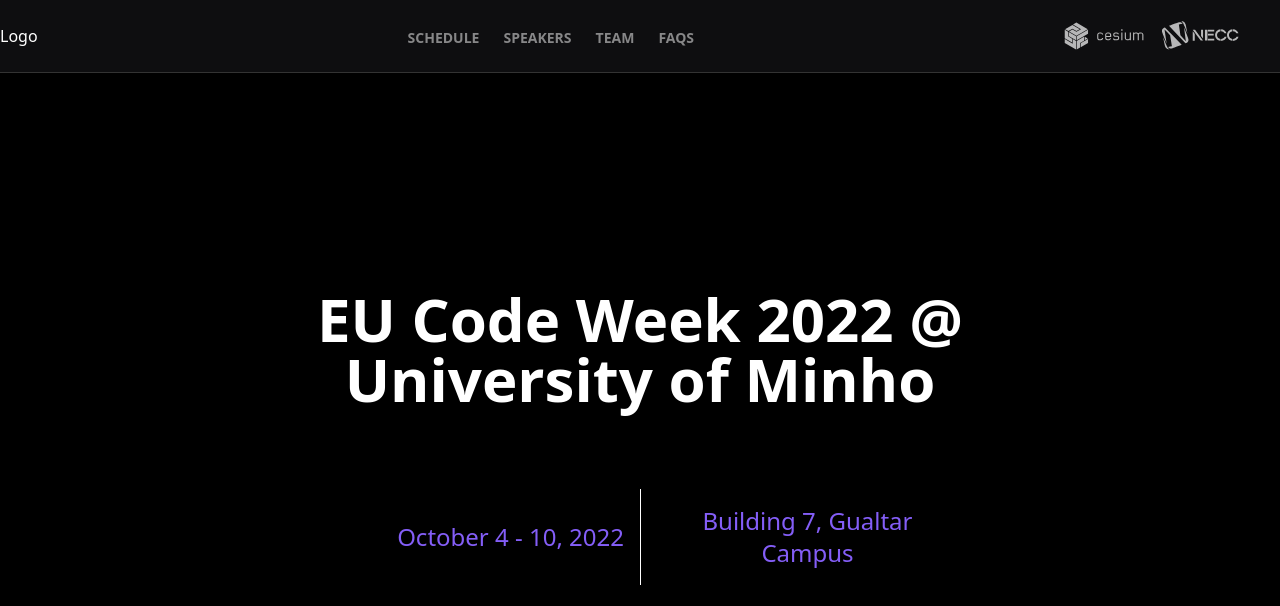
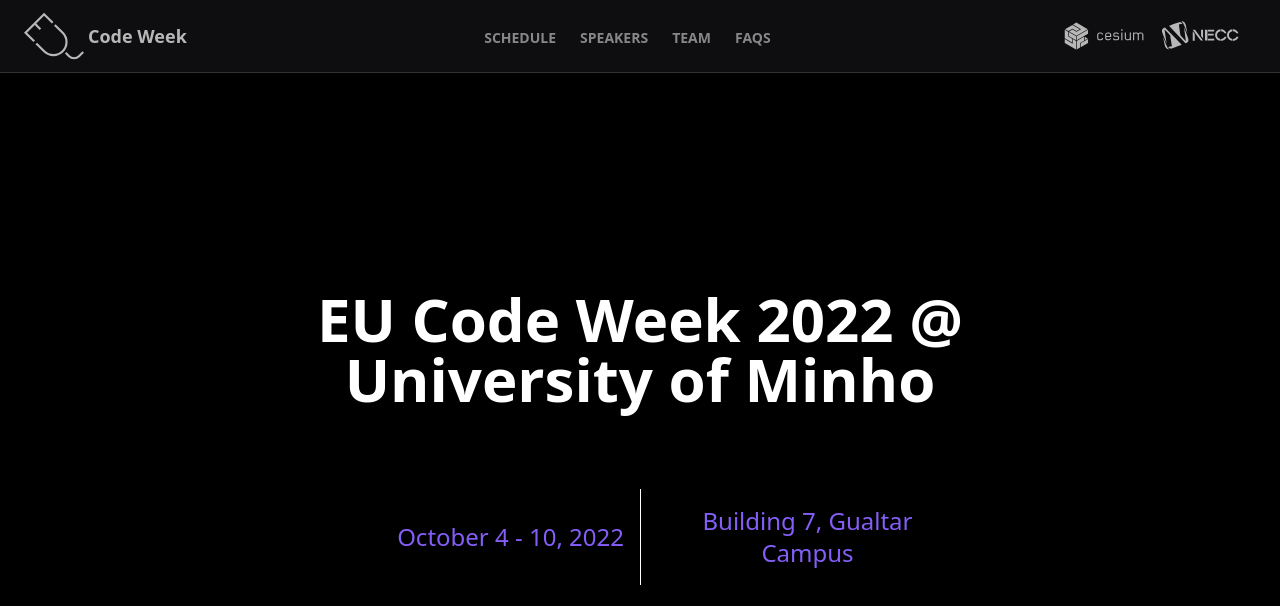
Before and after one commit to cesium/codeweek, a Next.js app: page / in a window 1280 px wide. Shown: the top 606 px of the page. Built offline with nearby package versions, Linux system fonts and the light colour scheme.

Commit message:
Add Logo to Navbar (#20)

```diff
--- a/components/Navbar/index.jsx
+++ b/components/Navbar/index.jsx
@@ -22,12 +22,19 @@ export default function Navbar({ current_page, children }) {
       {({ open }) => (
         <>
           <div className="hidden lg:flex bg-gray1 w-full items-center justify-between border-b border-gray2">
-            <div className="text-white">
-              <Link href="/" className="text-white no-underline">
-                Logo
-              </Link>
-            </div>
-            <div className="flex gap-x-4 uppercase h-[72px]">
+            <Link href="/">
+              <div className="flex row ml-6 cursor-pointer opacity-70 hover:opacity-100">
+                <img
+                  className="w-[60px] h-[60px] pt-2"
+                  src="/images/logos/cw-white.svg"
+                  alt=""
+                />
+                <a className="text-white text-md font-semibold sm:text-lg sm:font-bold px-1 py-5">
+                  Code Week
+                </a>
+              </div>
+            </Link>
+            <div className="flex gap-x-4 uppercase h-[72px] mx-auto">
               {navigation.map((item) => (
                 <Link key={item.slug} href={item.slug}>
                   <a
@@ -64,8 +71,16 @@ export default function Navbar({ current_page, children }) {
               </Link>
             </div>
           </div>
-          <div className="relative z-50 flex lg:hidden h-[72px] bg-gray1 w-full items-center justify-between border-b border-gray2">
-            <div className="text-white">Logo</div>
+          <div className="relative z-50 flex row lg:hidden h-[72px] bg-gray1 w-full items-center justify-between border-b border-gray2">
+            <Link href="/">
+              <div className="ml-7 cursor-pointer opacity-70 hover:opacity-100">
+                <img
+                  className="w-[50px] h-[50px] justify-center"
+                  src="/images/logos/cw-white.svg"
+                  alt=""
+                />
+              </div>
+            </Link>
             <Disclosure.Button className="inline-flex h-6 w-6 mr-10 items-center justify-center text-white">
               {open ? (
                 <FontAwesomeIcon
```
Also changed, not shown: public/images/logos/cw-purple.svg (added), public/images/logos/cw-white.svg (added).
